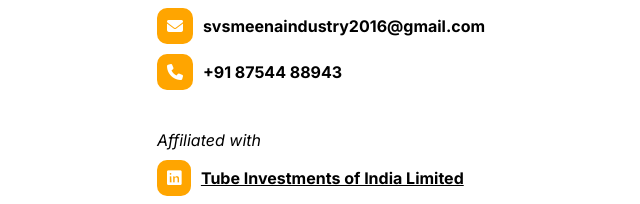
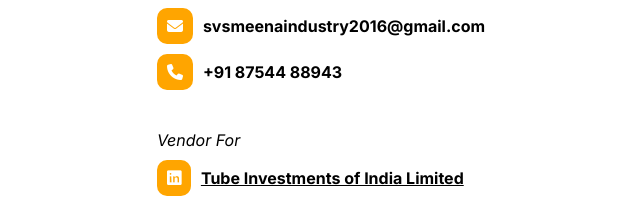
Before and after one commit to Nehal-Khan-29/Freelancing-Meena-Industries, a plain HTML site: page index.html in a window 1280 px wide. Shown: the part 2866-3070 px from the top of the page, 319-959 px from the left. Drawn offline with nearby package versions, Linux system fonts and the light colour scheme; a web font is replaced by a local one.

```diff
--- a/index.html
+++ b/index.html
@@ -187,7 +187,7 @@
                 <div class="con_container">
                     <div><i class="fas fa-envelope"></i><b>svsmeenaindustry2016@gmail.com</b></div>
                     <div><i class="fas fa-phone"></i><b>+91 87544 88943</b></div><br>
-                    <i>Affiliated with</i>
+                    <i>Vendor For</i>
                     <div><i class="fas fa-brands fa-linkedin"></i><a href="https://www.linkedin.com/company/tube-investments-of-india-limited" target="_blank"><b>Tube Investments of India Limited</b></a></div>
                 </div>
 
```
